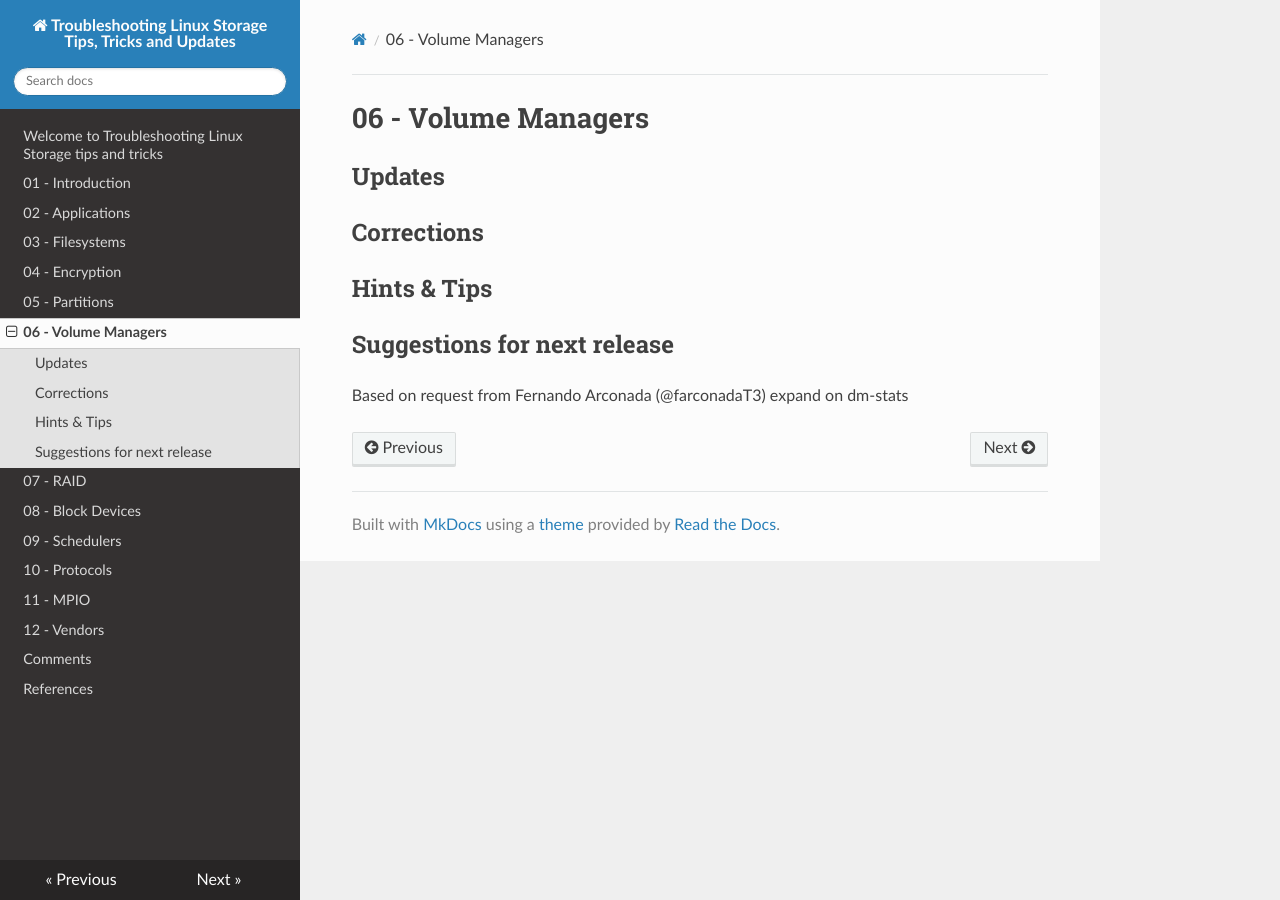
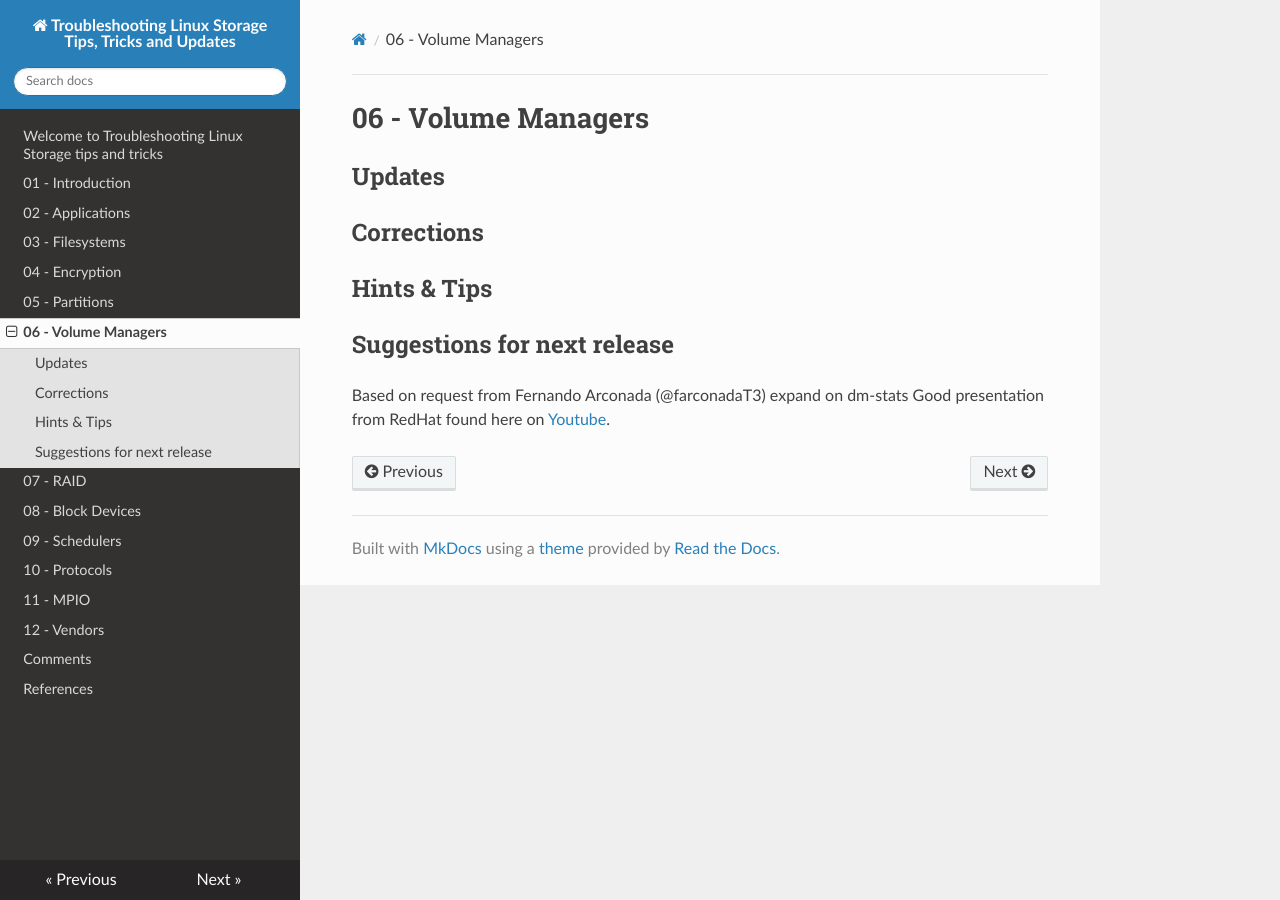
Before and after one commit to elonden/lst-tips, an MkDocs documentation site: the page built from docs/chap-06-volumemanagers.md, in a window 1280 px wide. Built offline with MkDocs 1.6.1, drawn with Linux system fonts in a browser that asks for light colours; nearby versions of some CDN libraries.

Commit message:
update
Signed-off-by: Erwin van Londen <erwin.vanlonden@hitachivantara.com>

```diff
--- a/docs/chap-06-volumemanagers.md
+++ b/docs/chap-06-volumemanagers.md
@@ -8,5 +8,5 @@
 
 ## Suggestions for next release
 
-
 Based on request from Fernando Arconada (@farconadaT3) expand on dm-stats
+Good presentation from RedHat found here on [Youtube](https://www.youtube.com/watch?v=Vyb26BL-Lcw).
```
